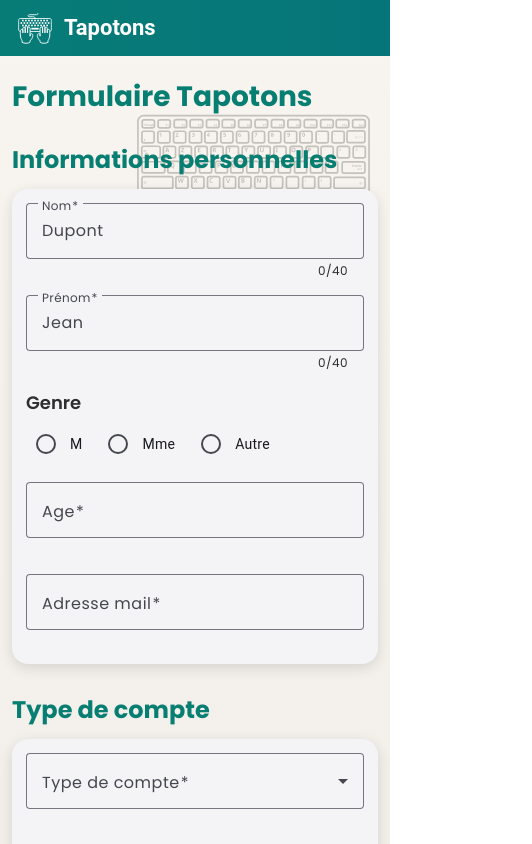
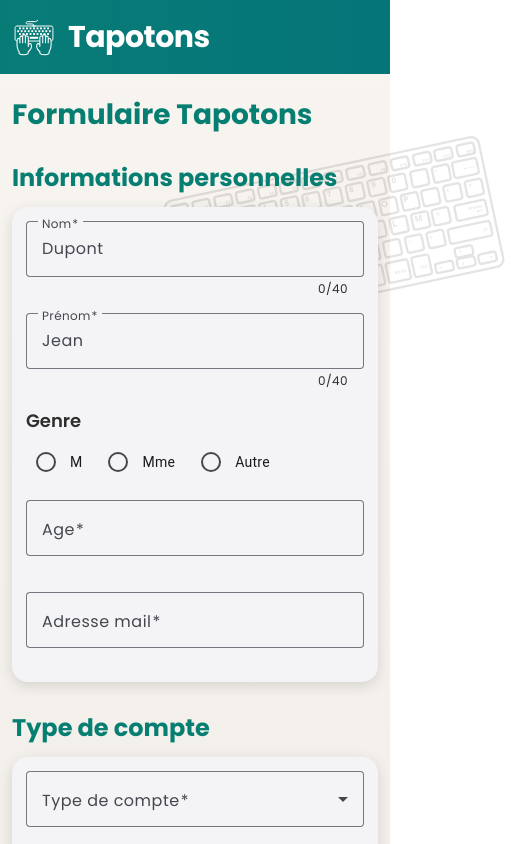
Before and after one commit to CrazyLeek/poc_form_angular_react, an Angular app in the folder angular/: page / in a window 390 px wide. Shown: the top 844 px of the page, 532 px wide, since content can reach past the window. Built offline with nearby package versions, Linux system fonts and the light colour scheme.

Commit message:
style: :lipstick: improve global style

```diff
--- a/angular/src/app/app.html
+++ b/angular/src/app/app.html
@@ -1,11 +1,13 @@
 <div class="page-shell">
   <mat-toolbar class="top-bar">
-    <img class="brand-logo" src="/tapotons-logo.svg" alt="Tapotons logo" />
-    <span class="brand-name">Tapotons</span>
+    <div class="top-bar-inner">
+      <img class="brand-logo" src="/tapotons-logo.svg" alt="Tapotons logo" draggable="false" />
+      <span class="brand-name">Tapotons</span>
+    </div>
   </mat-toolbar>
 
   <main class="content-wrap">
-    <img class="keyboard-hero" src="/keyboard.svg" alt="" aria-hidden="true" />
+    <img class="keyboard-hero" src="/keyboard.svg" alt="" aria-hidden="true" draggable="false" />
     <h1 class="page-title">Formulaire Tapotons</h1>
 
     <form [formGroup]="form" (ngSubmit)="onSubmit()" novalidate class="form-layout">
--- a/angular/src/app/app.scss
+++ b/angular/src/app/app.scss
@@ -17,21 +17,38 @@
 .top-bar {
   background: linear-gradient(90deg, #077c77 0%, #06757a 100%);
   color: #fff;
-  gap: 10px;
+  height: 100px;
+  min-height: 100px;
+  padding: 0;
   position: sticky;
   top: 0;
   z-index: 5;
 }
 
+.top-bar-inner {
+  align-items: center;
+  display: flex;
+  gap: 12px;
+  margin: 0 auto;
+  max-width: 1040px;
+  padding: 0 20px;
+  width: 100%;
+}
+
 .brand-logo {
   filter: invert(1);
-  height: 38px;
-  width: 38px;
+  height: 90px;
+  pointer-events: none;
+  user-select: none;
+  -webkit-user-drag: none;
+  -webkit-user-select: none;
+  width: 90px;
 }
 
 .brand-name {
-  font-size: 22px;
+  font-size: 32px;
   font-weight: 700;
+  letter-spacing: -0.5px;
 }
 
 .content-wrap {
@@ -42,12 +59,17 @@
 }
 
 .keyboard-hero {
-  opacity: 0.2;
+  opacity: 0.1;
   pointer-events: none;
   position: absolute;
-  right: 20px;
-  top: 8px;
-  width: min(420px, 48vw);
+  right: -520px;
+  top: -180px;
+  transform: rotate(-12deg);
+  transform-origin: top right;
+  user-select: none;
+  -webkit-user-drag: none;
+  -webkit-user-select: none;
+  width: min(940px, 82vw);
   z-index: 0;
 }
 
@@ -173,6 +195,24 @@
 }
 
 @media (max-width: 780px) {
+  .top-bar {
+    height: 74px;
+    min-height: 74px;
+  }
+
+  .top-bar-inner {
+    padding: 0 12px;
+  }
+
+  .brand-logo {
+    height: 44px;
+    width: 44px;
+  }
+
+  .brand-name {
+    font-size: 30px;
+  }
+
   .content-wrap {
     padding: 20px 12px 32px;
   }
@@ -197,8 +237,8 @@
   }
 
   .keyboard-hero {
-    right: 10px;
-    top: 18px;
-    width: min(300px, 65vw);
+    right: -90px;
+    top: 2px;
+    width: min(560px, 90vw);
   }
 }
--- a/angular/src/styles.scss
+++ b/angular/src/styles.scss
@@ -23,6 +23,8 @@ body {
 .mat-mdc-input-element,
 .mat-mdc-select,
 .mat-mdc-option,
+.mat-toolbar,
+.mat-toolbar *,
 .mat-mdc-button,
 .mdc-floating-label,
 .mat-mdc-form-field-hint,
```
